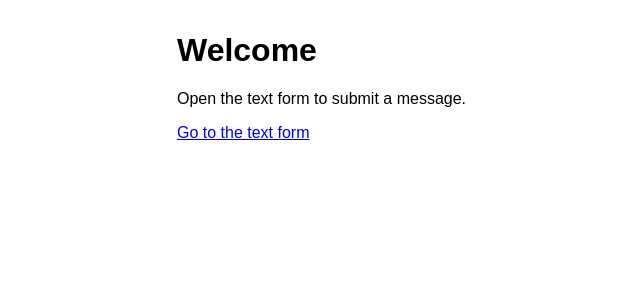
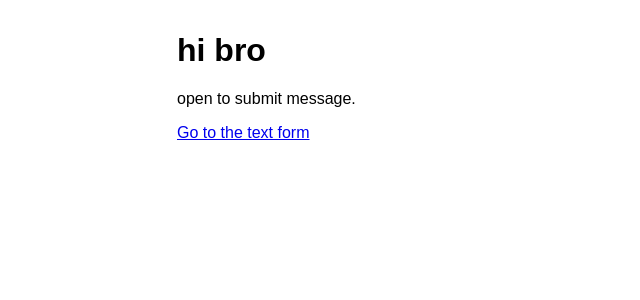
Before and after one commit to kaylenzheng02/flask-intro, a Flask app: page / in a window 1280 px wide. Shown: the top 300 px of the page, without its empty margins (207-847 px from the left). Run offline with Flask 3, Linux system fonts and the light colour scheme.

Commit message:
submit form thing

```diff
--- a/templates/index.html
+++ b/templates/index.html
@@ -8,8 +8,8 @@
 </head>
 <body>
   <main>
-    <h1>Welcome</h1>
-    <p>Open the text form to submit a message.</p>
+    <h1>hi bro</h1>
+    <p>open to submit message.</p>
     <a href="{{ url_for('text_form') }}">Go to the text form</a>
   </main>
 </body>
```
